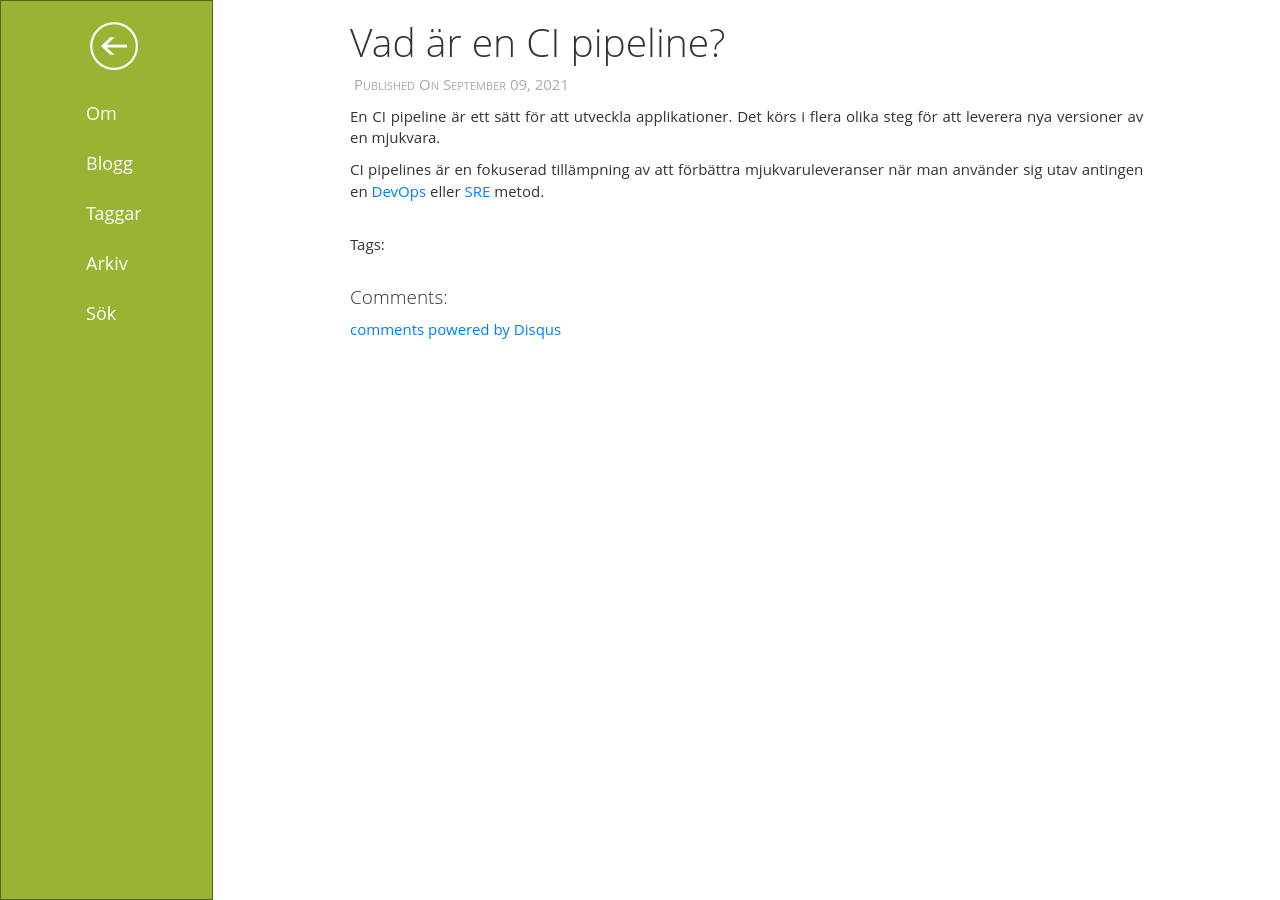
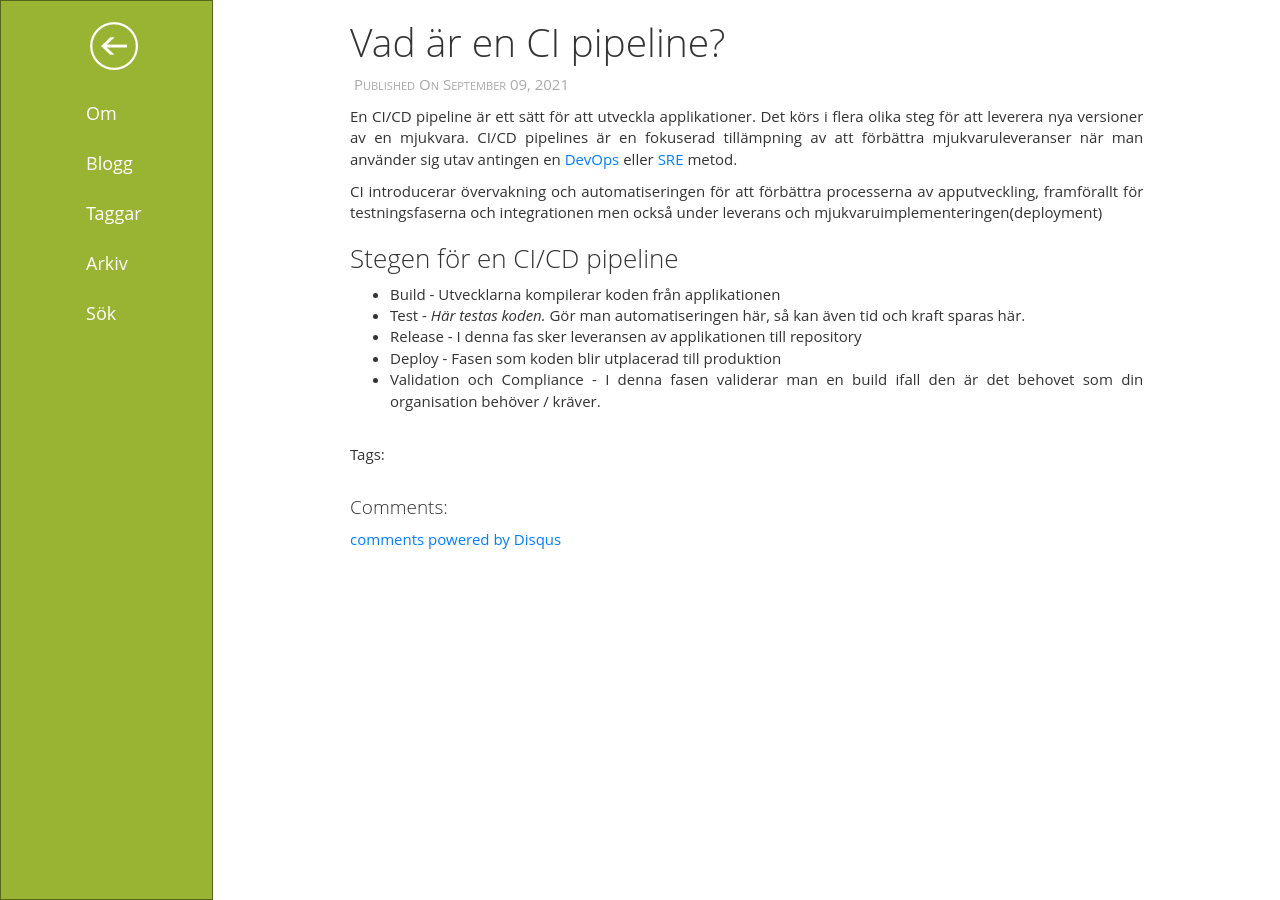
Before and after one commit to KevinKallin/KevinKallin.github.io, a Jekyll site: the page built from _posts/2021-09-09-Vad-är-en-CI-pipeline?.md, in a window 1280 px wide. Built offline with Jekyll 4.4.1, drawn with Linux system fonts in a browser that asks for light colours; a script that is not in the unit is left out; comment, search, counter and statistics services are not loaded.

Commit message:
Update 2021-09-09-Vad-är-en-CI-pipeline?.md

```diff
--- a/_posts/2021-09-09-Vad-är-en-CI-pipeline?.md
+++ b/_posts/2021-09-09-Vad-är-en-CI-pipeline?.md
@@ -4,7 +4,17 @@ title: "Vad är en CI pipeline?"
 date: 2021-09-09 09:23:00
 ---
 
-En CI pipeline är ett sätt för att utveckla applikationer. Det körs i flera olika steg för att leverera nya versioner av en mjukvara.
+En CI/CD pipeline är ett sätt för att utveckla applikationer. Det körs i flera olika steg för att leverera nya versioner av en mjukvara.
+CI/CD pipelines är en fokuserad tillämpning av att förbättra mjukvaruleveranser när man använder sig utav antingen en
+[DevOps](https://www.redhat.com/en/about/videos/learn-cloud-native-series-what-is-devops) eller [SRE](https://www.redhat.com/en/topics/devops/what-is-sre) metod.
 
-CI pipelines är en fokuserad tillämpning av att förbättra mjukvaruleveranser när man använder sig utav antingen en
-[DevOps](https://www.redhat.com/en/about/videos/learn-cloud-native-series-what-is-devops) eller [SRE](https://www.redhat.com/en/topics/devops/what-is-sre) metod.
+CI introducerar övervakning och automatiseringen för att förbättra processerna av apputveckling, framförallt för testningsfaserna och integrationen
+men också under leverans och mjukvaruimplementeringen(deployment)
+
+### Stegen för en CI/CD pipeline
+
+  * Build - Utvecklarna kompilerar koden från applikationen
+  * Test - <em>Här testas koden. </em> Gör man automatiseringen här, så kan även tid och kraft sparas här.
+  * Release - I denna fas sker leveransen av applikationen till repository
+  * Deploy - Fasen som koden blir utplacerad till produktion
+  * Validation och Compliance - I denna fasen validerar man en build ifall den är det behovet som din organisation behöver / kräver.
```
